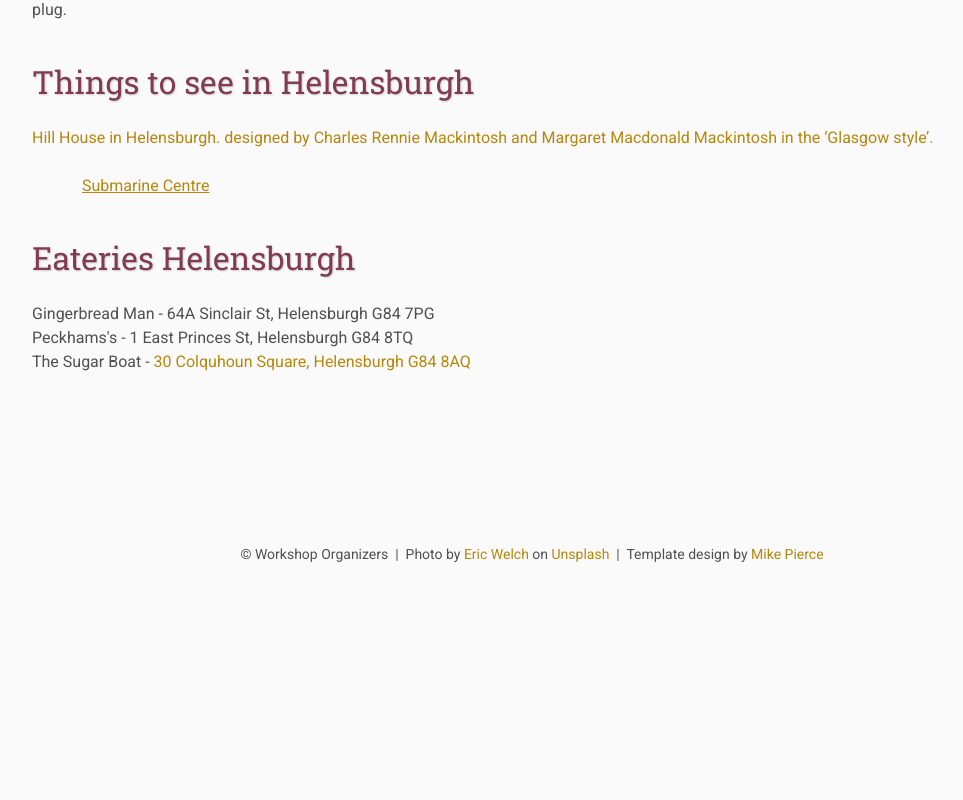
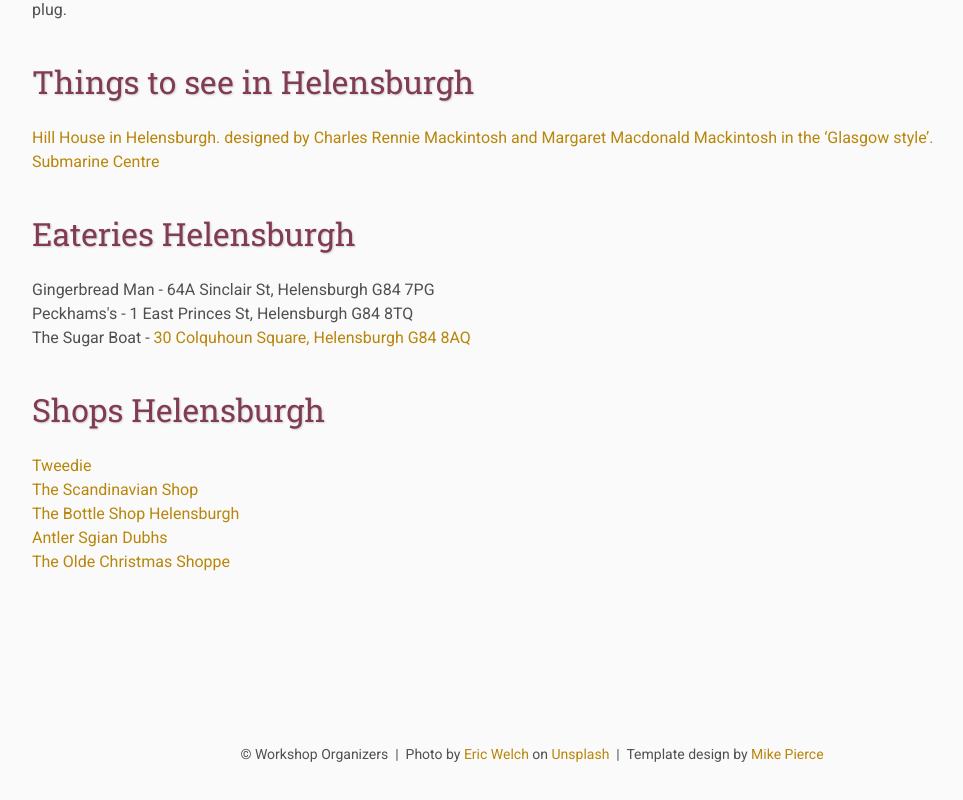
Before and after one commit to drw2023/drw2023.github.io, a plain HTML site: page travel/index.html in a window 1280 px wide. Shown: the part 2987-3787 px from the top of the page, without its empty margins (108-1071 px from the left). Before the commit the page ends 3613 px from the top, so only its background shows below. Drawn offline with Linux system fonts and the light colour scheme; files that its build step writes are made by us from their sources.

Commit message:
Update index.html

```diff
--- a/travel/index.html
+++ b/travel/index.html
@@ -104,14 +104,26 @@ getting across the river, but it's quite a distance.
                  <h2>Things to see in Helensburgh</h2>
                  <a href="https://www.nts.org.uk/visit/places/the-hill-house"> Hill House in Helensburgh.  designed by Charles Rennie Mackintosh and Margaret Macdonald Mackintosh in the ‘Glasgow style’.
                      </a>
-                 <p>
-                     <a href="https://www.submarinecentre.org/exhibitions-1">Submarine Centre</a>
+                <br>
+                     <a href="https://www.submarinecentre.org/exhibitions-1">Submarine Centre</a>  <br>
     </p>
-                 <p>
+        <p>
                        <h2>Eateries Helensburgh</h2>
                  Gingerbread Man - 64A Sinclair St, Helensburgh G84 7PG<br>
                  Peckhams's - 1 East Princes St, Helensburgh G84 8TQ<br>
             The Sugar Boat - <a href="https://www.sugarboat.co.uk/contact/">30 Colquhoun Square, Helensburgh G84 8AQ</a>
+
+
+    </p>
+    <p>
+         <h2>Shops Helensburgh</h2>
+    <a href="https://tweedieshop.com">Tweedie</a><br>
+    <a href="https://scandinavianshop.co.uk">The Scandinavian Shop</a><br>
+    <a href="https://www.thebottleshophelensburgh.co.uk">The Bottle Shop Helensburgh</a><br>
+    <a href="https://antlersgiandubhs.co.uk/">Antler Sgian Dubhs</a><br>
+    <a href="https://theoldechristmasshoppe.co.uk">The Olde Christmas Shoppe</a>
+
+    </p>
     <footer>
         &copy; Workshop Organizers
         &nbsp;|&nbsp; Photo by <a href="https://unsplash.com/@eric_welch?utm_source=unsplash&utm_medium=referral&utm_content=creditCopyText">Eric Welch</a> on <a href="https://unsplash.com/s/photos/scotland?utm_source=unsplash&utm_medium=referral&utm_content=creditCopyText">Unsplash</a>
```
